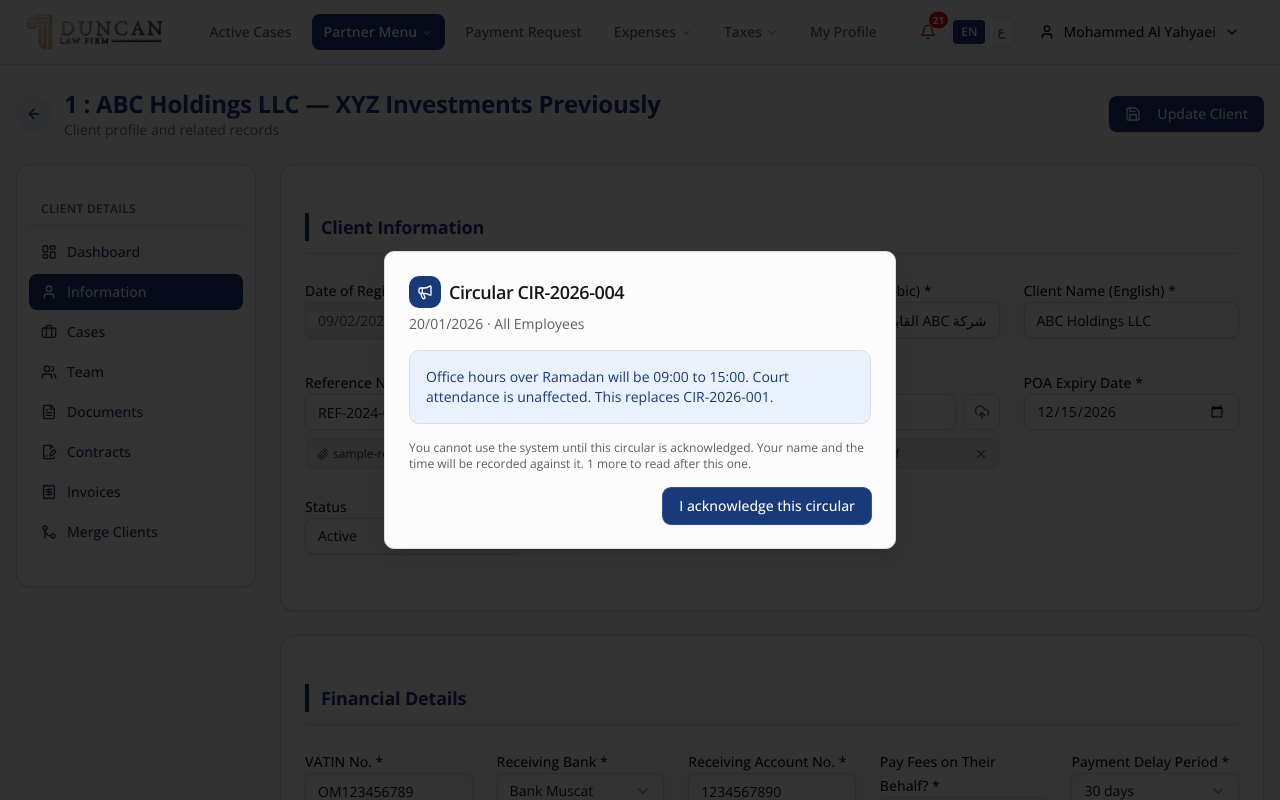
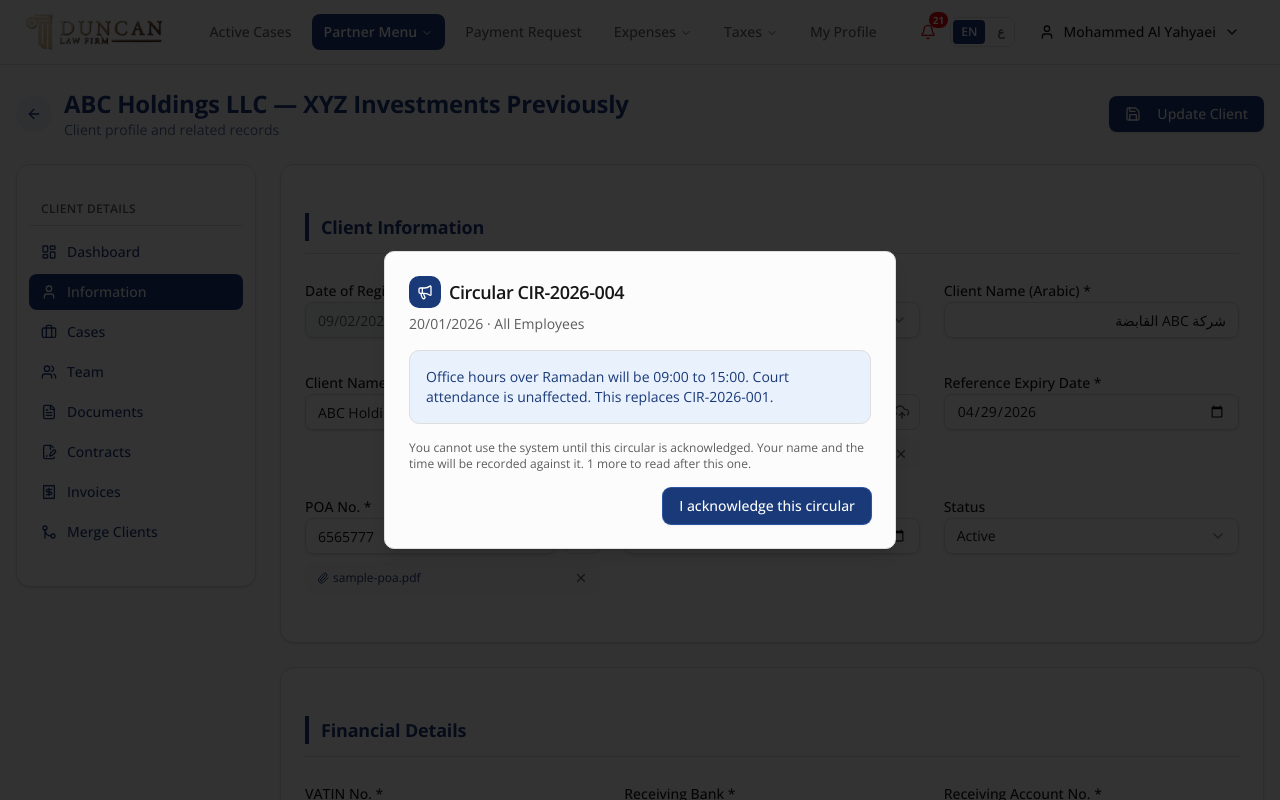
Before and after one commit to mehak187/elpnew, a React (Vite) app: page /clients/1 in a window 1280 px wide. Shown: the top 800 px of the page. Built offline with nearby package versions, Linux system fonts and the light colour scheme.

Commit message:
update ClientDetails.jsx, BasicSection.jsx, ContactSection.jsx and FinancialSection.jsx

```diff
--- a/src/pages/clients/ClientDetails.jsx
+++ b/src/pages/clients/ClientDetails.jsx
@@ -309,14 +309,13 @@ export default function ClientDetails() {
   };
 
   // Whatever this client has absorbed travels in its name, so the old name
-  // still finds the records that came in under it.
+  // still finds the records that came in under it. The client's number is not
+  // in the heading: a person is known here by name, and a number beside it
+  // only belongs where files are numbered - in Litigation.
   const title = isExisting
-    ? [
-        record?.clientNo,
-        clientDisplayName(clients, record) || formData.englishName,
-      ]
-        .filter(Boolean)
-        .join(" : ") || "Client Details"
+    ? clientDisplayName(clients, record) ||
+      formData.englishName ||
+      "Client Details"
     : "Add New Client";
 
   return (
--- a/src/pages/clients/sections/BasicSection.jsx
+++ b/src/pages/clients/sections/BasicSection.jsx
@@ -67,7 +67,9 @@ function NumberWithCopy({
       </div>
 
       {file && (
-        <div className="flex h-8 items-center justify-between gap-2 rounded-md bg-muted px-3">
+        /* A faint ground: the chip is a note that a file is attached, not a
+           block of its own competing with the field above it. */
+        <div className="flex h-8 items-center justify-between gap-2 rounded-md bg-muted/40 px-3">
           <span className="inline-flex min-w-0 items-center gap-1 text-xs text-primary">
             <Paperclip className="h-3 w-3 shrink-0" />
             <span className="truncate">{fileName}</span>
@@ -104,7 +106,8 @@ export default function BasicSection({
     : [...MANUAL_CLIENT_STATUSES, status];
 
   return (
-    <div className="grid grid-cols-1 sm:grid-cols-2 lg:grid-cols-4 gap-4 sm:gap-6">
+    // Three to a row, the width every form in the system is laid out on.
+    <div className="grid grid-cols-1 gap-4 sm:grid-cols-2 sm:gap-6 lg:grid-cols-3">
       {/* Date of Registration - stamped by the system on creation.
           The day a client came on to the books is a record of what happened,
           not a choice, so it is shown rather than asked for. */}
--- a/src/pages/clients/sections/ContactSection.jsx
+++ b/src/pages/clients/sections/ContactSection.jsx
@@ -51,7 +51,8 @@ function NotificationToggle({ id, icon, label, value, onChange }) {
 
 export default function ContactSection({ formData, onChange, onSelectChange }) {
   return (
-    <div className="grid grid-cols-1 sm:grid-cols-2 lg:grid-cols-4 gap-4 sm:gap-6">
+    // Three to a row, the width every form in the system is laid out on.
+    <div className="grid grid-cols-1 gap-4 sm:grid-cols-2 sm:gap-6 lg:grid-cols-3">
       {/* Mobile - the country code is picked, not typed into the number */}
       <div className="space-y-2">
         <Label htmlFor="mobile">Mobile Number *</Label>
--- a/src/pages/clients/sections/FinancialSection.jsx
+++ b/src/pages/clients/sections/FinancialSection.jsx
@@ -20,7 +20,8 @@ export default function FinancialSection({
   const vatinRequired = clientType !== "Individual";
 
   return (
-    <div className="grid grid-cols-1 gap-4 sm:grid-cols-2 lg:grid-cols-3 xl:grid-cols-5 sm:gap-6">
+    // Three to a row, the width every form in the system is laid out on.
+    <div className="grid grid-cols-1 gap-4 sm:grid-cols-2 sm:gap-6 lg:grid-cols-3">
       {/* VATIN No. */}
       <div className="space-y-2">
         <Label htmlFor="vatinNo">VATIN No.{vatinRequired && " *"}</Label>
--- a/src/pages/clients/sections/MergeSection.jsx
+++ b/src/pages/clients/sections/MergeSection.jsx
@@ -113,7 +113,7 @@ export default function MergeSection({ client }) {
               <Label htmlFor="mainClient">Main Client</Label>
               <Input
                 id="mainClient"
-                value={client.clientNo + " - " + client.clientName}
+                value={client.clientName}
                 readOnly
                 disabled
                 className="bg-locked"
@@ -130,10 +130,10 @@ export default function MergeSection({ client }) {
                 onValueChange={setOtherId}
                 options={options.map((c) => ({
                   value: String(c.id),
-                  label: c.clientNo + " - " + c.clientName,
+                  label: c.clientName,
                 }))}
                 placeholder="Select client"
-                searchPlaceholder="Search by number or name..."
+                searchPlaceholder="Search by name..."
               />
             </div>
           </div>
@@ -161,7 +161,7 @@ export default function MergeSection({ client }) {
               {absorbed.map((c) => (
                 <li key={c.id} className="flex items-center gap-2">
                   <Check className="h-3 w-3 shrink-0 text-green-600" />
-                  {c.clientNo} - {c.clientName}
+                  {c.clientName}
                   {c.mergedOn && (
                     <span className="text-xs">
                       on {new Date(c.mergedOn).toLocaleDateString("en-GB")}
--- a/src/pages/expenses/GeneralInvoices.jsx
+++ b/src/pages/expenses/GeneralInvoices.jsx
@@ -495,7 +495,7 @@ function FinanceApproval({ invoice, supplierAccount, outstanding, onDecide }) {
           <div className="space-y-2 sm:col-span-2">
             <Label>Bank Transfer Document</Label>
             {transfer.document ? (
-              <div className="flex h-9 items-center justify-between gap-2 rounded-md bg-muted px-3">
+              <div className="flex h-9 items-center justify-between gap-2 rounded-md bg-muted/40 px-3">
                 <span className="truncate text-sm">{transfer.document}</span>
                 <button
                   type="button"
--- a/src/pages/expenses/InvoiceForm.jsx
+++ b/src/pages/expenses/InvoiceForm.jsx
@@ -230,7 +230,7 @@ export default function InvoiceForm({ onCancel, onSubmit, forSupplier }) {
               </p>
             )}
             {!noInvoice && invoiceFile && (
-              <div className="flex h-8 items-center justify-between gap-2 rounded-md bg-muted px-3">
+              <div className="flex h-8 items-center justify-between gap-2 rounded-md bg-muted/40 px-3">
                 <span className="truncate text-xs">{invoiceFile}</span>
                 <button
                   type="button"
--- a/src/pages/expenses/JudicialExpenseForm.jsx
+++ b/src/pages/expenses/JudicialExpenseForm.jsx
@@ -299,7 +299,7 @@ export default function JudicialExpenseForm() {
           <div className="space-y-2">
             <Label>Payment Receipt</Label>
             {draft.receipt ? (
-              <div className="flex h-9 items-center justify-between gap-2 rounded-md bg-muted px-3">
+              <div className="flex h-9 items-center justify-between gap-2 rounded-md bg-muted/40 px-3">
                 <span className="truncate text-sm">{draft.receipt}</span>
                 <button
                   type="button"
```
